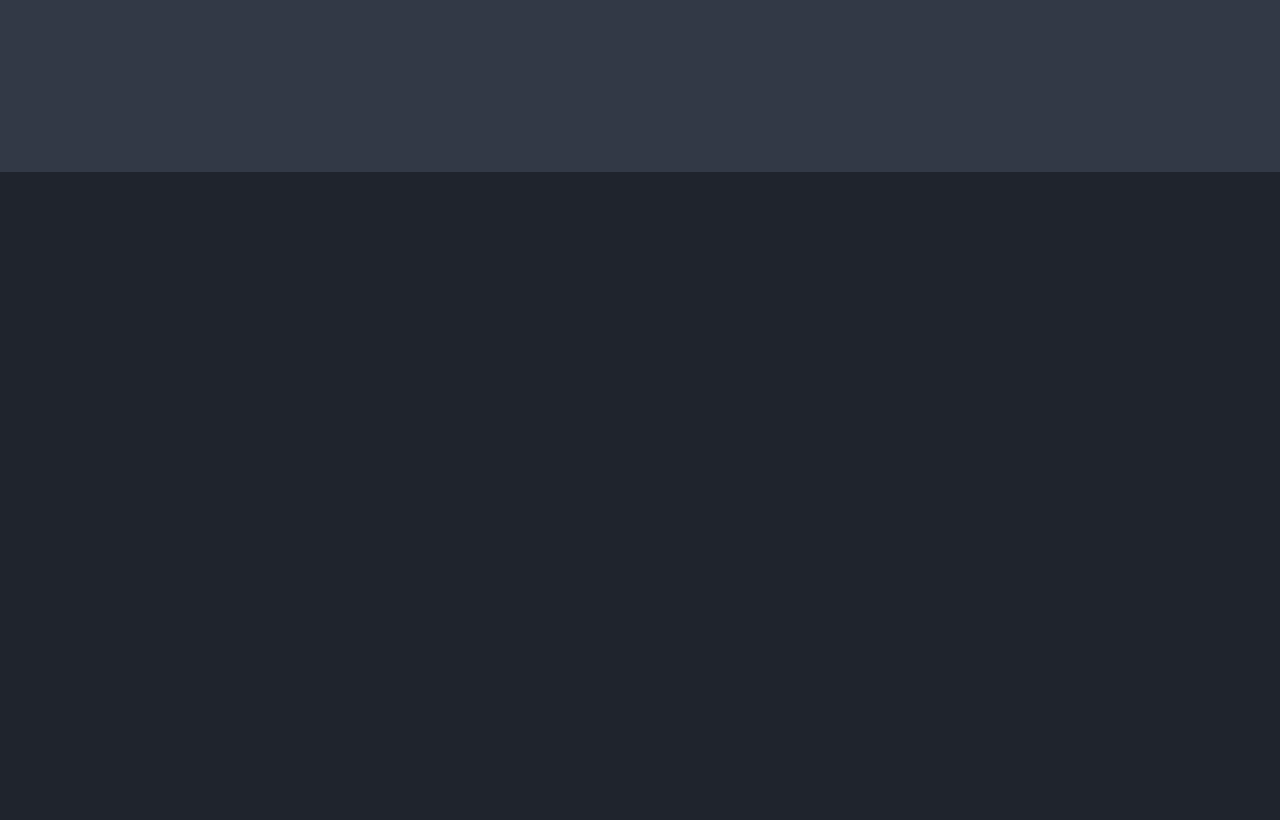
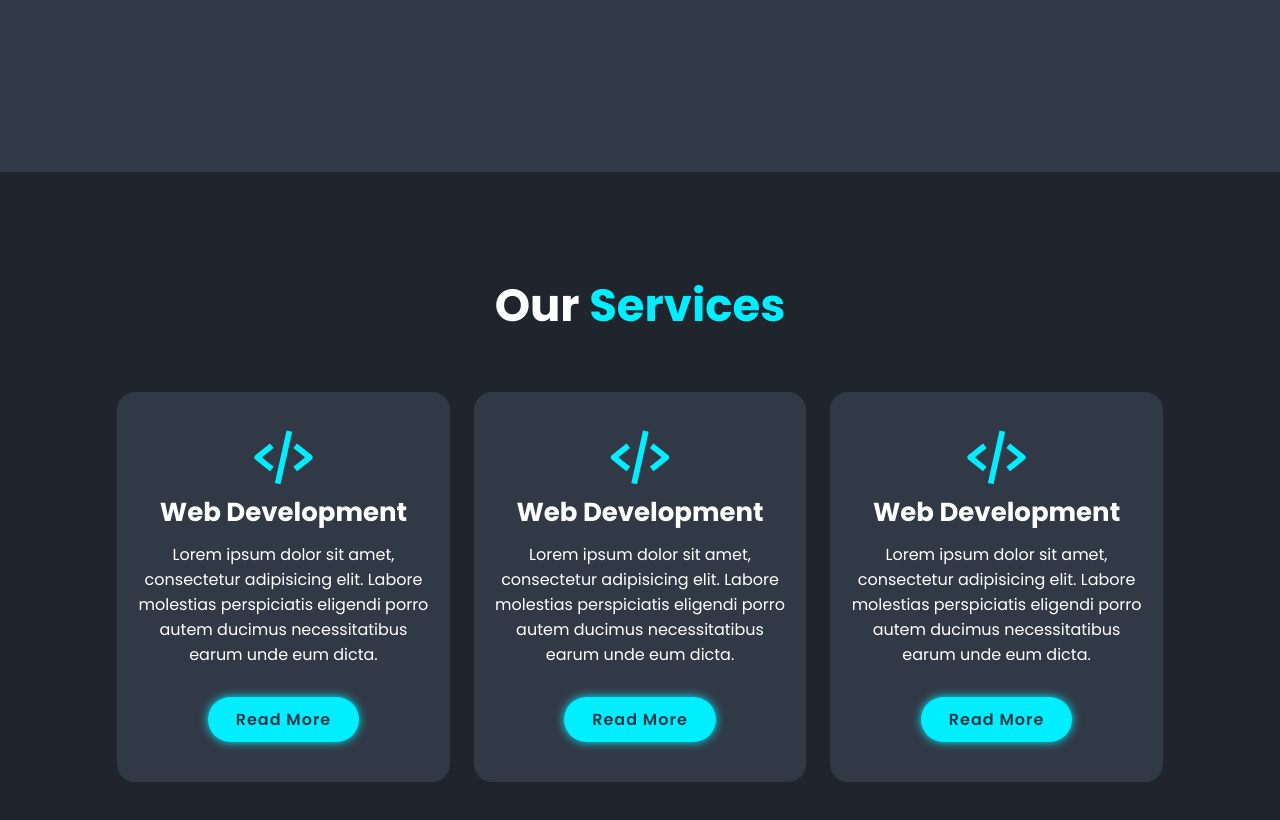
Before and after one commit to susanaviruglio/myportfolio, a plain HTML site: page index.html in a window 1280 px wide. Shown: the part 1428-2248 px from the top of the page. Before the commit the page ends 1600 px from the top, so only its background shows below. Drawn offline with nearby package versions, Linux system fonts and the light colour scheme; a script that the page names is missing.

Commit message:
added services section

```diff
--- a/assets/css/style.css
+++ b/assets/css/style.css
@@ -185,3 +185,46 @@ span {
   margin: 2rem 0 3rem;
   text-align: justify;
 }
+
+/* Services*/
+
+.services h2 {
+  margin-bottom: 5rem;
+}
+
+.services-container {
+  display:flex;
+  justify-content: center;
+  align-items: center;
+  flex-wrap: wrap;
+  gap: 2rem;
+}
+
+.services-container .services-box {
+  flex: 1 1 30rem;
+  background: var(--second-bg-color);
+  padding: 3rem 2rem 4rem;
+  border-radius: 2rem;
+  text-align: center;
+  border: .2rem solid var(--bg-color);
+  transition: .5s ease;
+}
+
+.services-container .services-box:hover {
+  border-color: var(--main-color);
+  transform: scale(1.02);
+}
+
+.services-box i {
+  font-size: 7rem;
+  color: var(--main-color);
+}
+
+.services-box h3 {
+  font-size: 2.6rem;
+}
+
+.services-box p {
+  font-size: 1.6rem;
+  margin: 1rem 0 3rem;
+}
--- a/index.html
+++ b/index.html
@@ -73,7 +73,38 @@
     </section>
     <!-- services section design -->
 
+    <section class="services" id="services">
+      <h2 class="heading">Our <span>Services</span></h2>
+      <div class="services-container">
+        <div class="services-box">
+          <i class='bx bx-code-alt'></i>
+          <h3>Web Development</h3>
+          <p>Lorem ipsum dolor sit amet, consectetur adipisicing elit.
+             Labore molestias perspiciatis eligendi porro autem ducimus
+             necessitatibus earum unde eum dicta.</p>
+             <a href="#" class="btn">Read More</a>
+        </div>
 
+        <div class="services-box">
+          <i class='bx bx-code-alt'></i>
+          <h3>Web Development</h3>
+          <p>Lorem ipsum dolor sit amet, consectetur adipisicing elit.
+             Labore molestias perspiciatis eligendi porro autem ducimus
+             necessitatibus earum unde eum dicta.</p>
+             <a href="#" class="btn">Read More</a>
+        </div>
+
+        <div class="services-box">
+          <i class='bx bx-code-alt'></i>
+          <h3>Web Development</h3>
+          <p>Lorem ipsum dolor sit amet, consectetur adipisicing elit.
+             Labore molestias perspiciatis eligendi porro autem ducimus
+             necessitatibus earum unde eum dicta.</p>
+             <a href="#" class="btn">Read More</a>
+        </div>
+
+      </div>
+    </section>
 
     <!-- portfolio section design -->
 
```
